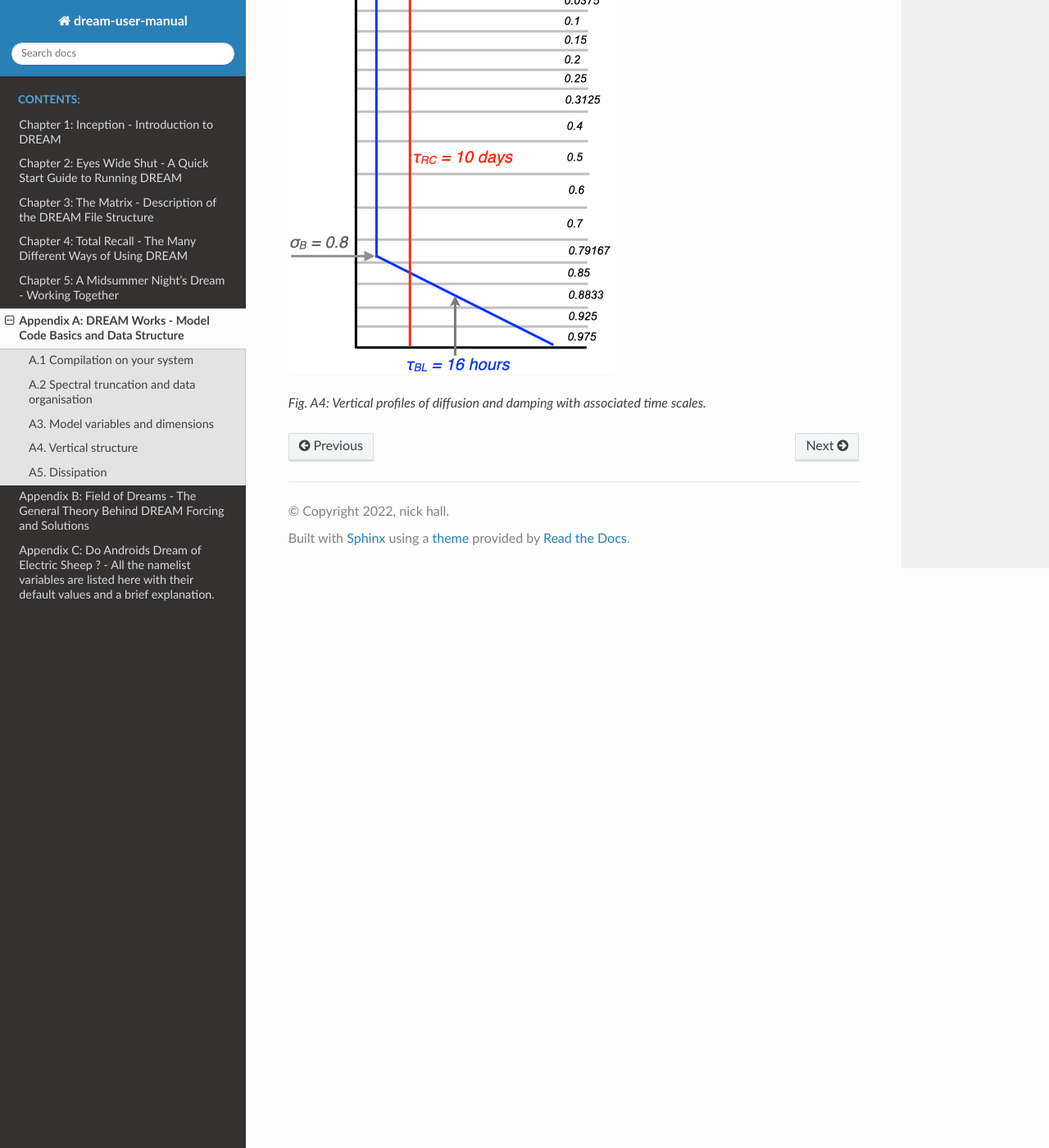
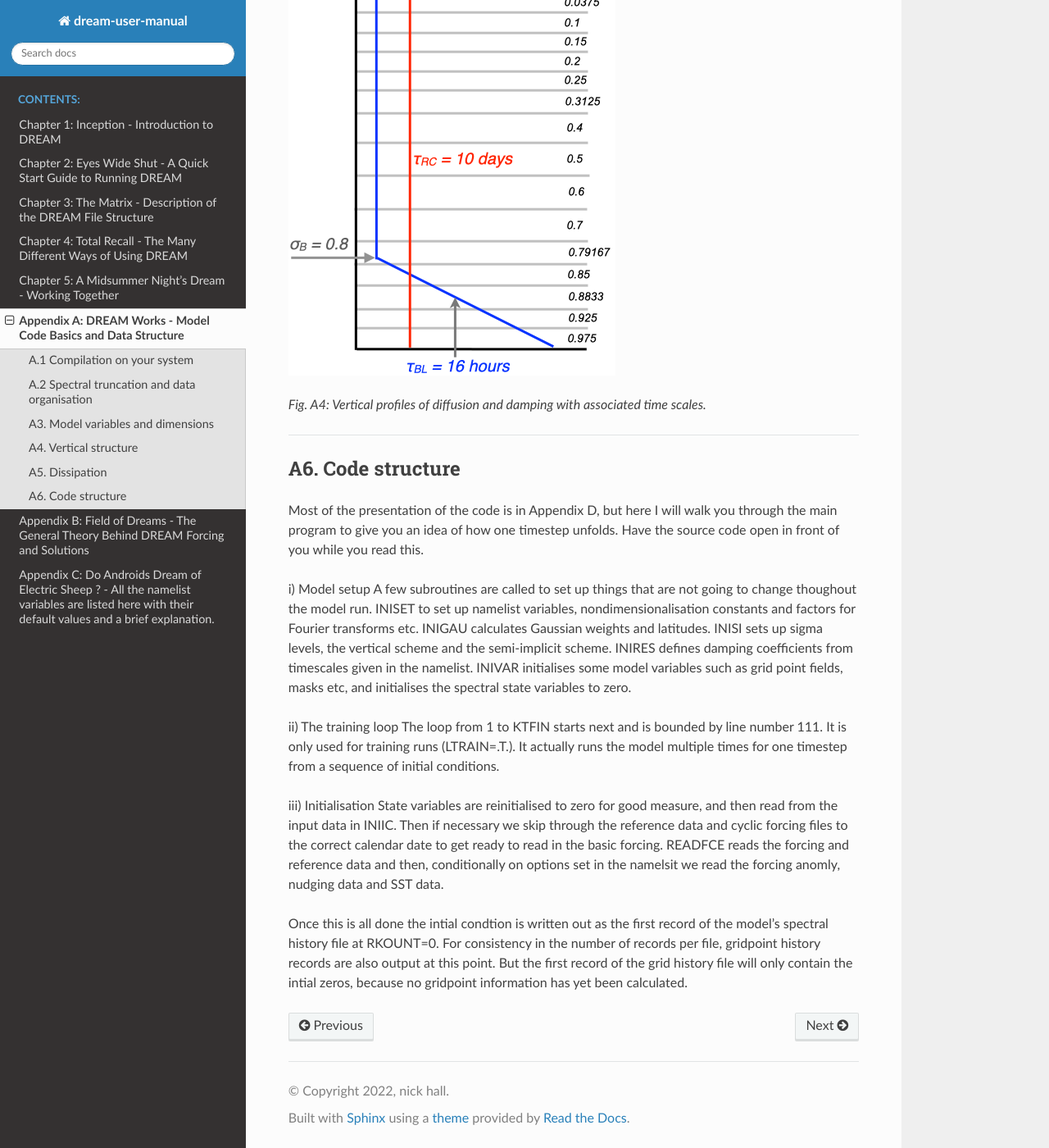
Before and after one commit to dream-gcm/usermanual, a Sphinx documentation site: the page built from source/AppendixA.md, in a window 1280 px wide and 1400 px high, scrolled down 7002 px. Shown: the whole window at 82% size. Built offline with Sphinx 7.4.7 and the Read the Docs theme 2.0.0, drawn with Linux system fonts in a browser that asks for light colours; some of the changed text lies outside the part shown.

Commit message:
SLX: Upd appendix A

```diff
--- a/source/AppendixA.md
+++ b/source/AppendixA.md
@@ -98,15 +98,15 @@ Gridpoint operations are carried out one latitude-pair at a time for all levels.
 
 The basic model variables are vorticity and divergence (s$^{-1}$), temperature (degrees C), surface pressure (Pa) and specific humidity (kg/kg). These quantities are non-dimensionalised using physical constants:
 
-* __Time__: the angular velocity of the earth `WW`$=\Omega=2\pi / 23.93 x 3600$ ($^{-1}$).  This immediately gives a scaling for vorticity and divergence, giving model variables:
+* __Time__: the angular velocity of the earth `WW`=$\Omega$=2$\pi /$23.93 $\times$ 3600$ ($^{-1}$).  This immediately gives a scaling for vorticity and divergence, giving model variables:
     -  `Z = Absolute vorticity / WW`
     -  `D = Divergence / WW`
 
-* __Distance__: the radius of the earth `RADEA`$=a = 6371000$ m
-This gives us a scaling for Speed: `CV =RADEA*WW`
-so in grid space `UG` and `VG` equal `u` and `v` divided by `CV`.
+* __Distance__: the radius of the earth `RADEA`=$a$ = 6371000 m
+This gives us a scaling for __Speed__: `CV =RADEA*WW`
+so in grid space `UG` and `VG` equal $u$ and $v$ divided by `CV`.
 
-* __The gas constant__: `GASCON`$=R = 287$ J/(kg K) or m$^2$/(s$^2$ K).
+* __The gas constant__: `GASCON`=$R$ = 287 J/(kg K) or m$^2$/(s$^2$ K).
 This gives us a scaling for temperature `CT=CV*CV/GASCON`.
 The temperature variable used in the model is thus
 `T = (Temperature in Kelvin - 250) / CT`.
@@ -122,11 +122,11 @@ $$
 * Specific humidity `Q` is already dimensionless as kg of water vapour per kg of air.
 
 * Other physical constants set and used in the model are:
-    - Gravitational acceleration `GA`$=g= 9.81$ m$^2$/s$^2$,
-    - The ratio of the gas constant to the specific heat capacity at constant pressure `AKAP` $=\kappa=R/Cp =  = 0.286`,
+    - Gravitational acceleration `GA`=$g$= 9.81 m$^2$/s$^2$,
+    - The ratio of the gas constant to the specific heat capacity at constant pressure `AKAP` =$\kappa=R/Cp$ =  0.286,
     - The latent heat of condensation `RLHEAT`$=L = 2256476$ J/kg
 
-Special attention needs to be paid to the nondimensionalisation of time intervals, timescales and rates. Since time is nondimensionalised in terms of an angular frequency , this means that a non-dimensional day actually has a day length of 2. So if a timescale is specified in days, for example the dissipation timescale in the free troposphere `TAUFT=20 days`, then it’s non-dimensional value will be 20  2. The associated dissipation rate FTFR is the reciprocal of this: `FRFT=1./(PI2*TAUFT)` . Note that timescales are generally specified as `TAUXX (days)` and the associated rates as `FRXX`. The same logic applies to the nondiensional length of the model timestep `DELT=PI2/TSPD (=2/64)`. For details of the reporting of time in model output and data see section 7.
+Special attention needs to be paid to the nondimensionalisation of time intervals, timescales and rates. Since time is nondimensionalised in terms of an angular frequency $\Omega$, this means that a non-dimensional day actually has a day length of 2$\pi$. So if a timescale is specified in days, for example the dissipation timescale in the free troposphere `TAUFT=20 days`, then it’s non-dimensional value will be 20 $\times$ 2. The associated dissipation rate `FTFR` is the reciprocal of this: `FRFT=1./(PI2*TAUFT)` . Note that timescales are generally specified as `TAUXX (days)` and the associated rates as `FRXX`. The same logic applies to the nondiensional length of the model timestep `DELT=PI2/TSPD (=2*PI/64)`. For details of the reporting of time in model output and data see section 7.
 
 ---
 ## A4. Vertical structure
@@ -140,7 +140,7 @@ The model uses the Simmons and Burridge (1981) angular momentum conserving verti
 
 ---
 ## A5. Dissipation
-Scale selective hyperdiffusion is applied in spectral space to all the model’s 3-d state variables (`Z`,`D`,`T`,`Q`) independently of vertical level. Any order of the Laplacian operator can easily be used because it reduces to a simple multiple of the spectral coefficients. A timescale is also specified. Currently the default horizontal diffusion is set to 12-hour .
+Scale selective hyperdiffusion is applied in spectral space to all the model’s 3-d state variables (`Z`,`D`,`T`,`Q`) independently of vertical level. Any order of the Laplacian operator can easily be used because it reduces to a simple multiple of the spectral coefficients. A timescale is also specified. Currently the default horizontal diffusion is set to 12-hour $\Nabla^6$ .
 
 Further level-dependent vertical diffusion and damping is added in grid space to all 3-d state variables (`U`,`V`,`T`,`Q`). Linear diffusive vertical fluxes are calculated from vertical gradients at sigma-level boundaries. Their convergence is then calculated at sigma levels, using linear centred differences. The boundary conditions act to damp the system as if the top and bottom surfaces mirrored the reference value in the adjacent layer, like a sponge at the top of the atmosphere or a fixed SST at the surface. The timescales used to calculate the fluxes depend on the model level, and are much shorter at the lowest levels. The damping rate (the reciprocal of the time scale) follows a linear profile from the surface to a specified boundary layer height. Standard parameters are shown in fig. A4. The mean rate in the boundary layer corresponds to a time scale of 16h. There is an optional doubling of the lowest layer vertical diffusion coefficient over land if `LLSD` is to to true. This is currently enabled by default at T42 but disabled at T31. Above the boundary layer, in the free troposphere, the vertical diffusion rate is fixed with a default timescale of 20 days.
 
@@ -152,3 +152,19 @@ The empirical forcing always acts hand in hand with the prescribed dissipation.
 ![FigA4](./img/fig_A4.png)
 
 _Fig. A4: Vertical profiles of diffusion and damping with associated time scales._
+
+---
+## A6. Code structure
+
+Most of the presentation of the code is in Appendix D, but here I will walk you through the main program to give you an idea of how one timestep unfolds. Have the source code open in front of you while you read this.
+
+i) Model setup
+A few subroutines are called to set up things that are not going to change thoughout the model run. INISET to set up namelist variables, nondimensionalisation constants and factors for Fourier transforms etc. INIGAU calculates Gaussian weights and latitudes. INISI sets up sigma levels, the vertical scheme and the semi-implicit scheme. INIRES defines damping coefficients from timescales given in the namelist. INIVAR initialises some model variables such as grid point fields, masks etc, and initialises the spectral state variables to zero.
+
+ii) The training loop
+The loop from 1 to KTFIN starts next and is bounded by line number 111. It is only used for training runs (LTRAIN=.T.). It actually runs the model multiple times for one timestep from a sequence of initial conditions.
+
+iii) Initialisation
+State variables are reinitialised to zero for good measure, and then read from the input data in INIIC. Then if necessary we skip through the reference data and cyclic forcing files to the correct calendar date to get ready to read in the basic forcing. READFCE reads the forcing and reference data and then, conditionally on options set in the namelsit we read the forcing anomly, nudging data and SST data.
+
+Once this is all done the intial condtion is written out as the first record of the model’s spectral history file at RKOUNT=0. For consistency in the number of records per file, gridpoint history records are also output at this point. But the first record of the grid history file will only contain the intial zeros, because no gridpoint information has yet been calculated.
```
